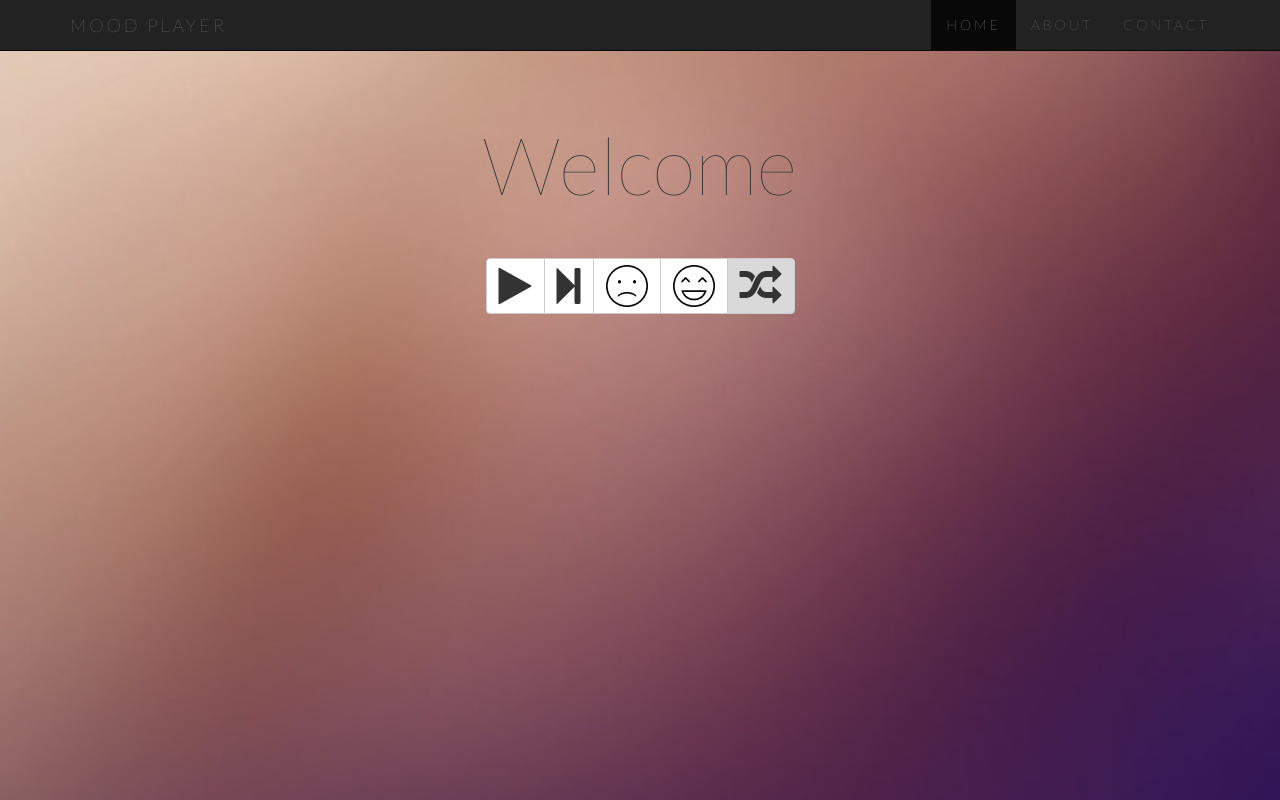
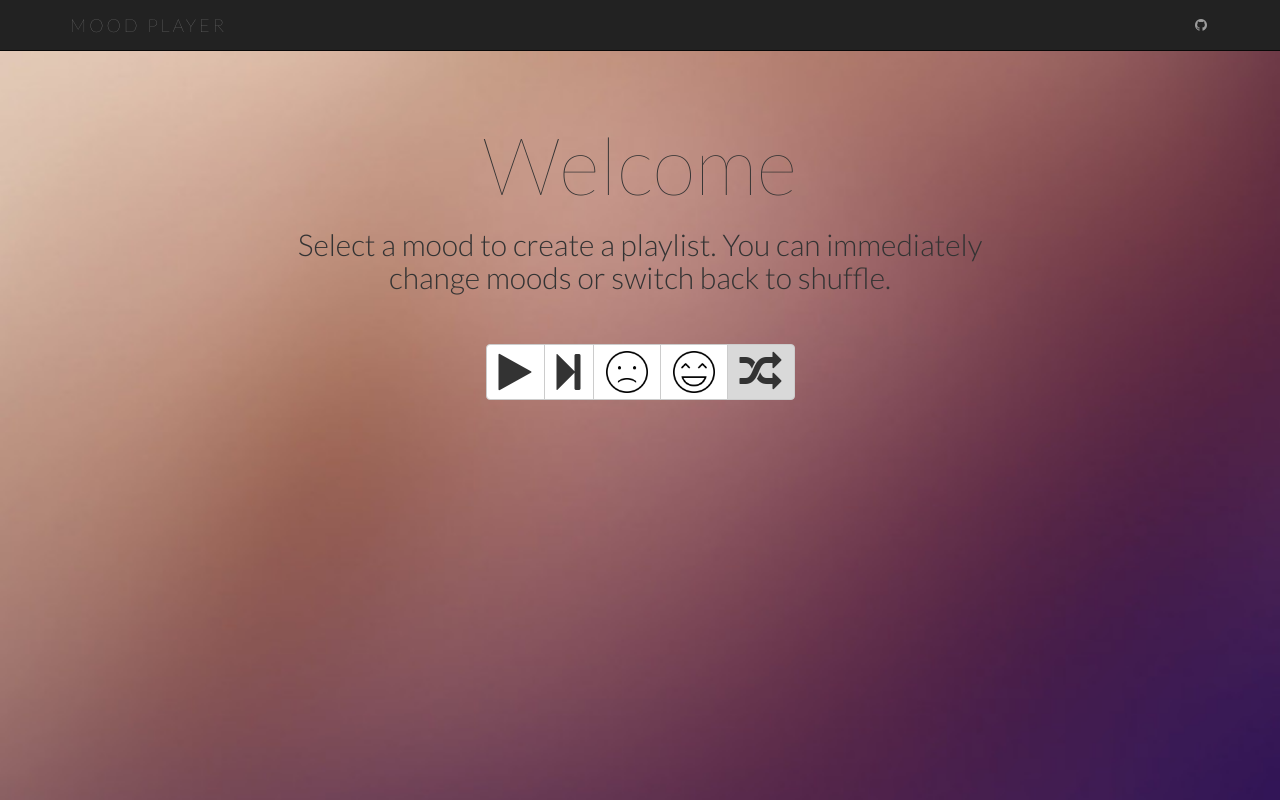
Before and after one commit to atsullivan/music_player, a plain HTML site: page index.html in a window 1280 px wide. Drawn offline with nearby package versions, Linux system fonts and the light colour scheme.

Commit message:
Finished styling

```diff
--- a/index.html
+++ b/index.html
@@ -11,7 +11,6 @@
 
     <!-- Bootstrap core CSS -->
     <link href="css/bootstrap.min.css" rel="stylesheet">
-
     <!-- Custom styles for this template -->
     <link href="landing.css" rel="stylesheet">
 
@@ -39,19 +38,21 @@
         </div>
         <div id="navbar" class="collapse navbar-collapse">
           <ul class="nav navbar-nav navbar-right">
-            <li class="active"><a href="#">Home</a></li>
-            <li><a href="#about">About</a></li>
-            <li><a href="#contact">Contact</a></li>
+            <li><a href="https://github.com/atsullivan/music_player"><i class="fa fa-github" aria-hidden="true"></i></a></li>
           </ul>
         </div>
       </div>
     </nav>
 
     <div class="container">
+      <div class="message">
       <h1>Welcome</h1>
+      <h2>Select a mood to create a playlist.  You can immediately change moods or switch back to shuffle.</h2>
+      </div>
     </div>
 
     <div class="container">
+
       <div class="player">
         <div class="btn-group" role="group" aria-label="...">
 
--- a/js/audio-player.js
+++ b/js/audio-player.js
@@ -6,7 +6,6 @@ var sad_songs = [1,2,3];
 var happy_songs = [4,5,6];
 var audio = new Audio("audio/" + getRandom(1, (sad_songs.length + happy_songs.length)) + ".mp3");
 var setting = "shuffle";
-
 
 function getRandom(min, max) {
   return Math.floor(Math.random() * (max - min + 1)) + min;
@@ -46,7 +45,6 @@ $('#forward-icon').click(function() {
 })
 
 $('#sad-icon').click(function() {
-  // document.getElementById("sad-icon").style.backgroundColor="#96aacf";
   set_setting("sad", sad_color);
 })
 
--- a/landing.css
+++ b/landing.css
@@ -21,10 +21,18 @@ body {
 	letter-spacing: 3px;
 }
 
+.message {
+	padding-right: 200px;
+	padding-left: 200px;
+}
+
 h1 {
-
 	font-weight: 100;
 	font-size: 80px;
+}
+
+h2 {
+	font-weight: 300;
 }
 
 .player {
```
